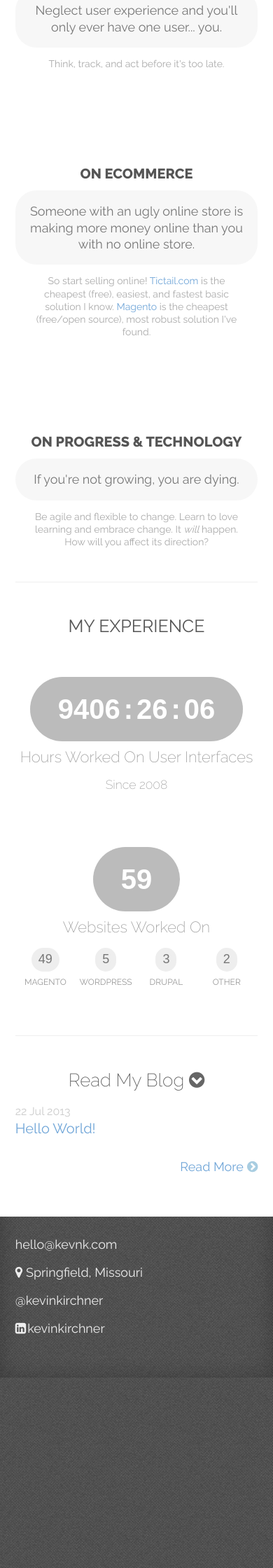
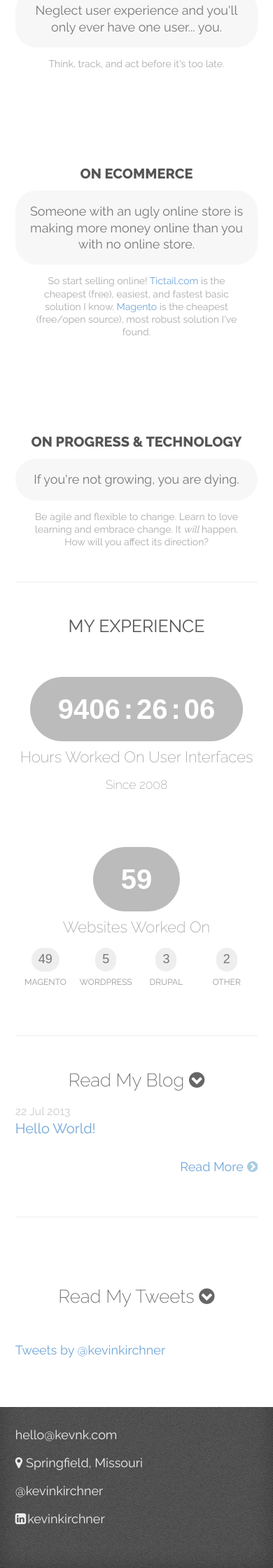
Before and after one commit to kevnk/kevnk.github.io, a Jekyll site: the page built from index.html, in a window 390 px wide. Shown: the part 2871-5111 px from the top of the page at 70% size. Built offline with Jekyll 4.4.1, drawn with Linux system fonts in a browser that asks for light colours; comment, search, counter and statistics services are not loaded; before the commit the page ends 4839 px from its top, so only the background shows below that.

Commit message:
adding tweets to home page

```diff
--- a/assets/css/main.css
+++ b/assets/css/main.css
@@ -115,8 +115,11 @@
 #welcome h2 strong { display: block; font-size: 48px; font-weight: 800;}
 #welcome p { margin-top: .5em;}
 
+#blog_feature { padding-bottom: 40px; border-bottom: 1px solid #eeeeee; margin-bottom: 80px; overflow: hidden;}
+#twitter h3 a,
 #blog_feature h3 a,
 #about h3 { display: block; font-size: 36px; color: #555; text-transform: none; font-weight: 200;}
+#twitter h3 a:hover,
 #blog_feature h3 a:hover { text-decoration: none;}
 #blog_feature .more-link { display: block; text-align: right; margin-top: 30px; margin-bottom: 20px;}
 #blog_feature .more-link i { margin-left: 5px;}
@@ -158,11 +161,14 @@
 #websites .platforms .web-count { font-family: Arial, sans-serif; display: inline-block; background: #eee; padding:5px 10px; border-radius: 50px;}
 #websites .platforms h6 { color: #999; font-weight: 400;}
 
+#twitter_widget { margin:30px auto; }
+#twitter_widget,
+#twitter_widget iframe { width: 540px;}
+
 /* BLOG LISTING PAGE */
 #blog .blog-posts a { font-size: 25px;}
 #blog .blog-posts .more-link { display: inline; font-size: .85em; padding-left: 10px;}
 #blog .more-link i { margin-left: 4px; }
-
 
 /* POSTS ============================== */
 main .post-title { margin-bottom: .25em;}
@@ -242,14 +248,19 @@
     #welcome h2 strong { font-size: 48px;}
     #welcome .left { float: none; width: inherit; }
 
+    #twitter h3,
     #blog_feature h3,
     #about h3 { text-align: center;}
     #welcome .profile-pic { display: block; width: 80%; margin:0 auto; display: block; max-width: 350px; margin-bottom: 25px;}
 
     #lovehate .left,
     #lovehate .right { float: none; width: auto;}
+
+    #twitter_widget,
+    #twitter_widget iframe { width: 100%;}
 }
 @media screen and (max-width:550px) {
+    #twitter h3 a,
     #about h3,
     #blog_feature h3 a { font-size: 30px;}
 }
@@ -270,6 +281,7 @@
     #welcome { font-size: 22px; }
     #welcome h2 { font-size: 30px;}
     #welcome h2 strong { font-size: 39px;}
+    #twitter h3 a,
     #about h3,
     #blog_feature h3 a { font-size: 26px;}
 }
--- a/index.html
+++ b/index.html
@@ -145,6 +145,13 @@
         <a class="more-link" href="/blog" title="Read More">Read More<i class="icon-chevron-sign-right"></i></a>
     </section>
 </div>
+<section id="twitter">
+    <h3><a href="https://twitter.com/kevinkirchner" title="Read My Tweets" rel="external">Read My Tweets <i class="icon-chevron-sign-down"></i></a></h3>
+    <div id="twitter_widget">
+        <a class="twitter-timeline" href="https://twitter.com/kevinkirchner" data-widget-id="290901752281169920">Tweets by @kevinkirchner</a>
+        <script>!function(d,s,id){var js,fjs=d.getElementsByTagName(s)[0],p=/^http:/.test(d.location)?'http':'https';if(!d.getElementById(id)){js=d.createElement(s);js.id=id;js.src=p+"://platform.twitter.com/widgets.js";fjs.parentNode.insertBefore(js,fjs);}}(document,"script","twitter-wjs");</script>
+    </div>
+</section>
 <script type="text/javascript">
     function daydiff(first, second) {
         return (second-first)/(1000*60*60*24)
```
Also changed, not shown: _drafts/2013-08-13-idea-to-reality-part-1.md (added, +25 -0 lines).
